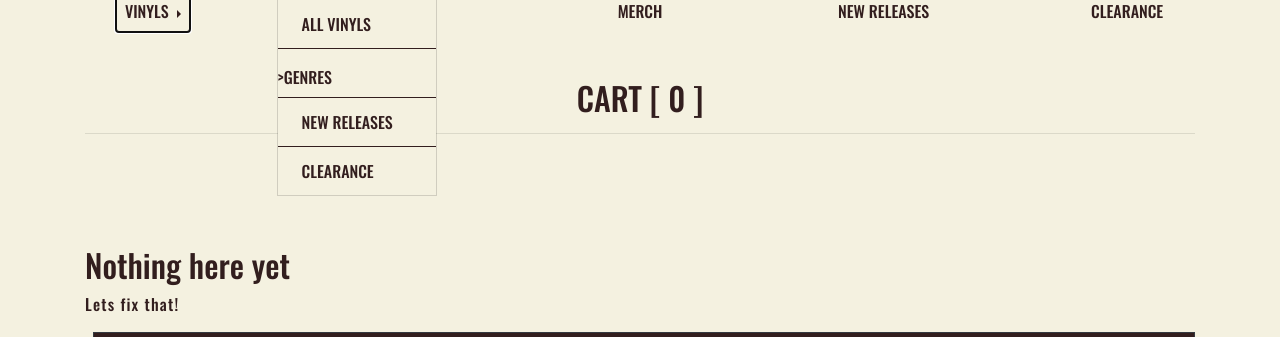
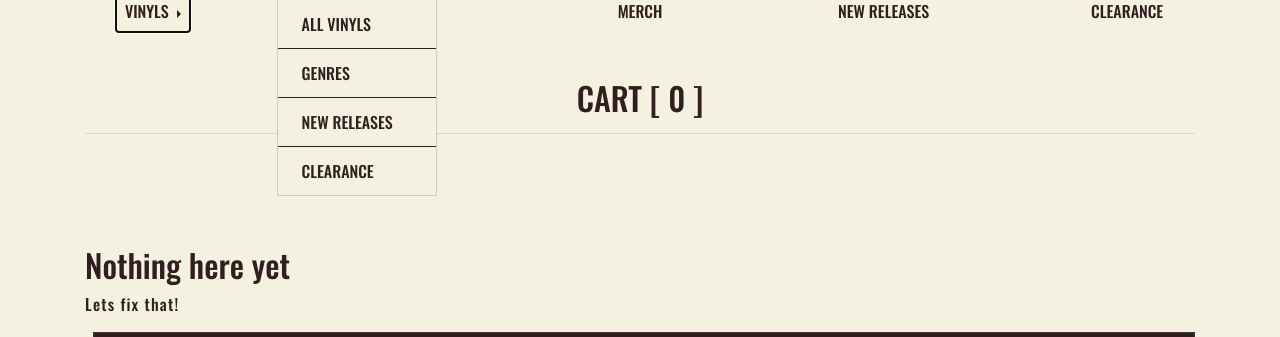
Before and after one commit to dylankane/hardcopy, a Django app: page /cart/ in a window 1280 px wide, after a click on "VINYLS". Shown: the part 118-455 px from the top of the page. Run offline with Django 3.2, Linux system fonts and the light colour scheme; some libraries are stand-ins or nearby versions.

Commit message:
Fix another stray anchor tag

```diff
--- a/templates/base.html
+++ b/templates/base.html
@@ -149,7 +149,7 @@
 						<div class="dropdown-menu rounded-0" aria-labelledby="dropdownMenuLink">
 							<a class="dropdown-item" href="{% url 'shop' %}?category=vinyl,new_releases,clearance" aria-label="All Vinyls">ALL VINYLS</a>
 							<div class="dropdown-divider"></div>
-							<a class="dropdown-item" href="{% url 'genre_view' %}" aria-label="Genres"></a> >GENRES</a>
+							<a class="dropdown-item" href="{% url 'genre_view' %}" aria-label="Genres">GENRES</a>
 							<div class="dropdown-divider"></div>
 							<a class="dropdown-item" href="{% url 'shop' %}?category=new_releases" aria-label="New Releases">NEW RELEASES</a>
 							<div class="dropdown-divider"></div>
```
